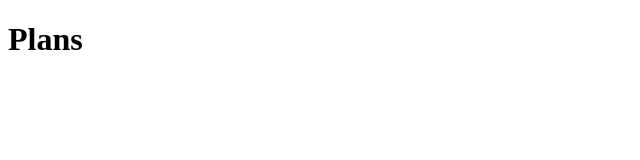
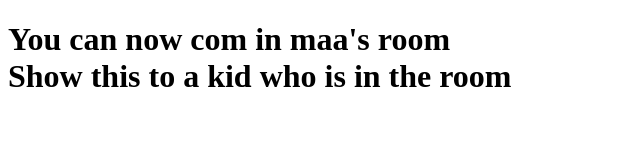
Before and after one commit to MEGA-HACKER-MEGA/wheeen, a plain HTML site: page index.html in a window 1280 px wide. Shown: the whole page, without its empty margins (0-640 px from the left). Drawn offline with Linux system fonts and the light colour scheme.

Commit message:
Update index.html

```diff
--- a/index.html
+++ b/index.html
@@ -6,6 +6,6 @@
     <title>Plans</title>
 </head>
 <body>
-    <h1>Plans</h1>
+    <h1>You can now com in maa's room <br> Show this to a kid who is in the room</h1>
 </body>
 </html>
```
